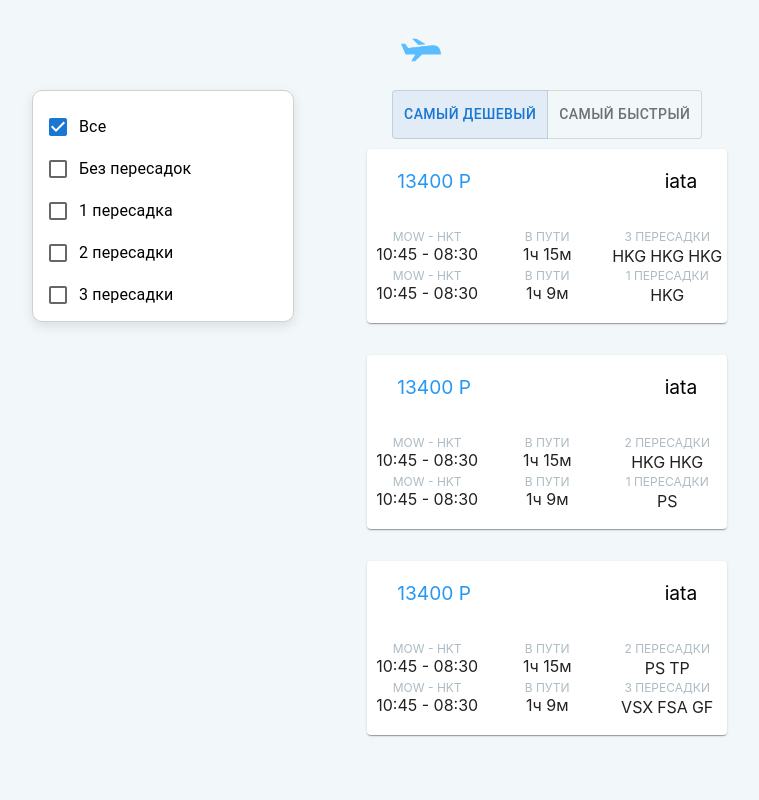
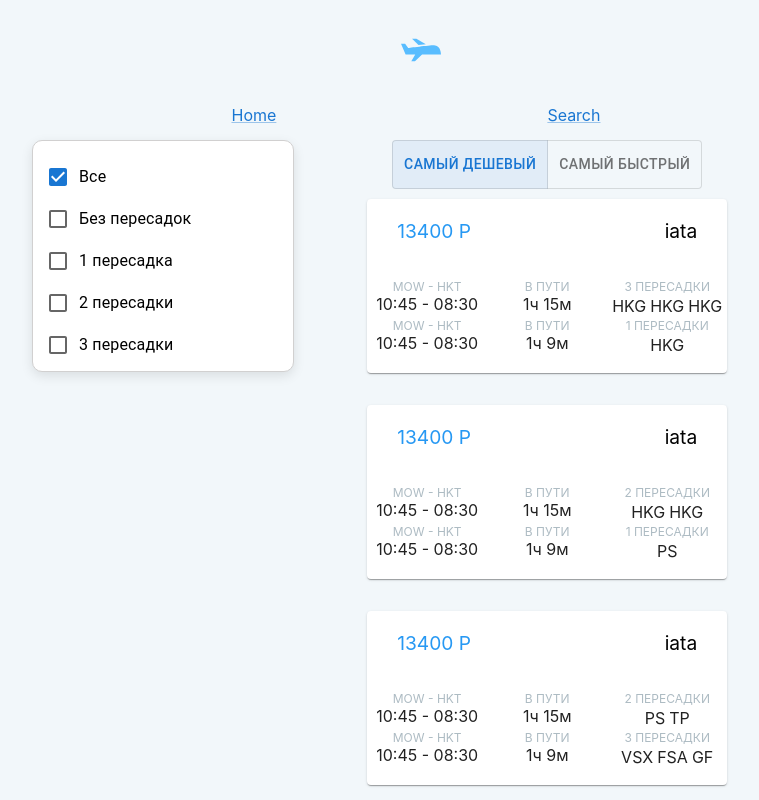
Before and after one commit to t0xick1d/test-ticket, a React (Create React App) app: page /search in a window 1280 px wide. Shown: the whole page, without its empty margins (224-983 px from the left). Built offline with nearby package versions, Linux system fonts and the light colour scheme.

Commit message:
added routing to app

```diff
--- a/package.json
+++ b/package.json
@@ -12,6 +12,7 @@
     "@testing-library/user-event": "^13.5.0",
     "react": "^19.1.0",
     "react-dom": "^19.1.0",
+    "react-router-dom": "^7.6.2",
     "react-scripts": "5.0.1",
     "sass": "^1.89.2",
     "web-vitals": "^2.1.4"
--- a/src/App.js
+++ b/src/App.js
@@ -1,27 +1,31 @@
-import React, { useState } from 'react';
+import React from 'react';
 import { ReactComponent as Logo } from './logoPlane.svg';
-import { TicketsList, Filter, CountTransplants } from './components';
-import { ticketsList } from './api';
+import { Navigate, Route, Routes } from 'react-router-dom';
+import Link from '@mui/material/Link';
+
+import { TicketsSearch, Home } from './pades';
 
 import style from './App.module.scss';
 
 function App() {
-   const [alignment, setAlignment] = useState('cheap');
-
-   const handleChange = (event, newAlignment) => {
-      setAlignment(newAlignment);
-   };
    return (
       <div className={style.App}>
          <div className={style.logoContainer}>
             <Logo />
          </div>
+         <div className={style.linkContainer}>
+            <Link href="/home">Home</Link>
+            <Link href="/search">Search</Link>
+         </div>
          <section className={style.mainContainer}>
-            <CountTransplants />
-            <div className={style.containerList}>
-               <Filter alignment={alignment} handleChange={handleChange} />
-               <TicketsList list={ticketsList} />
-            </div>
+            <Routes>
+               <Route path="/">
+                  <Route index element={<Navigate to="/search" replace />} />
+                  <Route path="/home" element={<Home />} />
+                  <Route path="/search" element={<TicketsSearch />} />
+                  <Route path="/*" element={<div>404 Error</div>} />
+               </Route>
+            </Routes>
          </section>
       </div>
    );
--- a/src/App.module.scss
+++ b/src/App.module.scss
@@ -1,5 +1,3 @@
-@import './vars.scss';
-
 .App {
  width: 100vw;
  height: 100vh;
@@ -17,25 +15,10 @@
  margin-bottom: 30px;
 }
 
-.mainContainer{
- width: $screen-mobile;
+.linkContainer{
+ width: 50%;
+ padding: 15px;
  display: flex;
- flex-direction: column;
- justify-content: center;
+ justify-content: space-around;
  align-items: center;
 }
-.containerList{
- width: 100%;
-}
-@media screen and (min-width: $screen-tablet) {
-  .mainContainer {
-   width: $screen-tablet;
-   flex-direction: row;
-    align-items: start;
-  }
-}
-@media screen and (min-width: $screen-compucter) {
-  .mainContainer {
-   width: $screen-compucter;
-  }
-}
--- a/src/index.js
+++ b/src/index.js
@@ -3,12 +3,15 @@ import ReactDOM from 'react-dom/client';
 import './index.scss';
 import App from './App';
 import reportWebVitals from './reportWebVitals';
+import { BrowserRouter } from 'react-router-dom';
 
 const root = ReactDOM.createRoot(document.getElementById('root'));
 root.render(
-  <React.StrictMode>
-    <App />
-  </React.StrictMode>
+   <React.StrictMode>
+      <BrowserRouter basename="/">
+         <App />
+      </BrowserRouter>
+   </React.StrictMode>,
 );
 
 // If you want to start measuring performance in your app, pass a function
--- /dev/null
+++ b/src/pades/Home/Home.js
@@ -0,0 +1,7 @@
+import React from 'react';
+
+const Home = () => {
+   return <div>Home</div>;
+};
+
+export default Home;
--- /dev/null
+++ b/src/pades/TicketsSearch/TicketsSearch.js
@@ -0,0 +1,26 @@
+import React, { useState } from 'react';
+import { TicketsList, Filter, CountTransplants } from '../../components';
+import { ticketsList } from '../../api';
+
+import style from './style.module.scss';
+
+const TicketsSearch = () => {
+   const [alignment, setAlignment] = useState('cheap');
+
+   const handleChange = (event, newAlignment) => {
+      setAlignment(newAlignment);
+   };
+   return (
+      <div className={style.App}>
+         <section className={style.mainContainer}>
+            <CountTransplants />
+            <div className={style.containerList}>
+               <Filter alignment={alignment} handleChange={handleChange} />
+               <TicketsList list={ticketsList} />
+            </div>
+         </section>
+      </div>
+   );
+};
+
+export default TicketsSearch;
--- /dev/null
+++ b/src/pades/TicketsSearch/style.module.scss
@@ -0,0 +1,23 @@
+@import '../../vars.scss';
+.mainContainer{
+ width: $screen-mobile;
+ display: flex;
+ flex-direction: column;
+ justify-content: center;
+ align-items: center;
+}
+.containerList{
+ width: 100%;
+}
+@media screen and (min-width: $screen-tablet) {
+  .mainContainer {
+   width: $screen-tablet;
+   flex-direction: row;
+    align-items: start;
+  }
+}
+@media screen and (min-width: $screen-compucter) {
+  .mainContainer {
+   width: $screen-compucter;
+  }
+}
--- /dev/null
+++ b/src/pades/index.js
@@ -0,0 +1,4 @@
+import Home from './Home/Home';
+import TicketsSearch from './TicketsSearch/TicketsSearch';
+
+export { Home, TicketsSearch };
```
Also changed, not shown: 1 other file (tests, documents, lock files or other folders).
